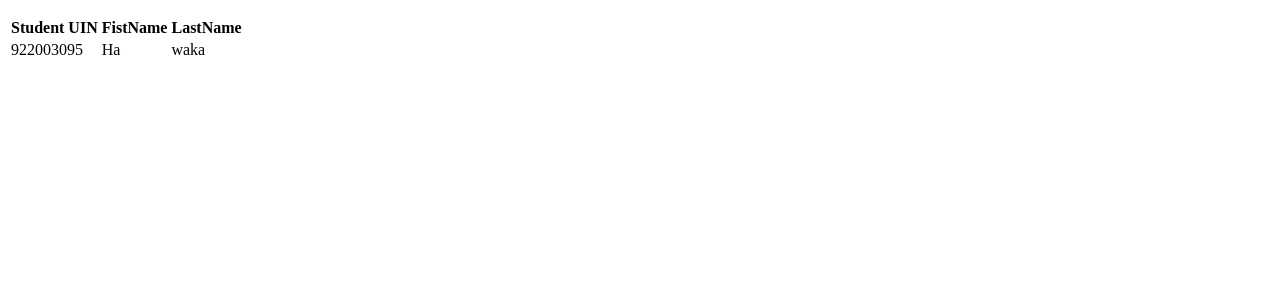
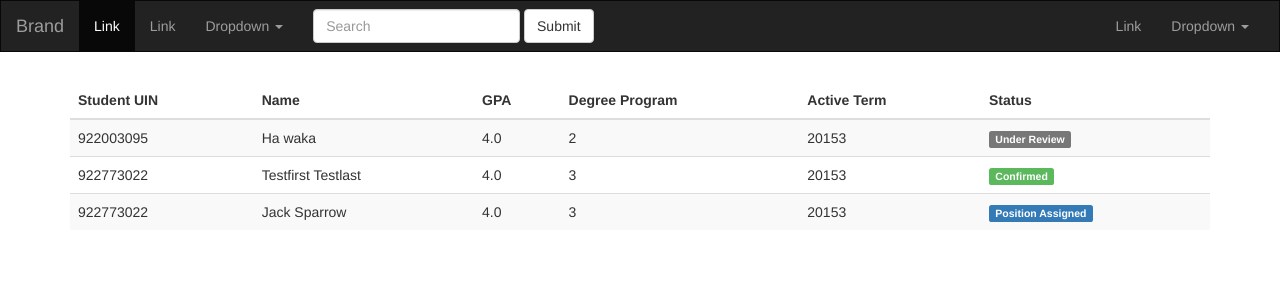
Before and after one commit to xiatian122/TA_Assignment, a Rails app: page /students in a window 1280 px wide. Shown: the top 300 px of the page. Run offline with Rails 7, Linux system fonts and the light colour scheme; data comes from the database, SQL or seed files in the repository; style sheets or scripts are compiled from the project's sources; parts of the project's set-up code (start-up, migrations or seed data) failed here and were passed over; some libraries are stand-ins or nearby versions.

Commit message:
front-end under going

```diff
--- /dev/null
+++ b/app/assets/stylesheets/base.scss
@@ -0,0 +1,95 @@
+// Bowei: This is the base scss file of this TA assignment project
+// will include bootstrap, common uitilies such mixins and variables
+
+@import "bootstrap-sprockets";
+@import "bootstrap";
+
+/* mixins, variables, etc. */
+
+/* mixins, variables, etc. */
+
+$gray-medium-light: #eaeaea;
+
+/* universal */
+/* navbar */
+.navbar{
+  border-radius: 0px;  /*override round border of default bootstrap*/
+
+}
+
+
+/* typography */
+
+h1, h2, h3, h4, h5, h6 {
+  line-height: 1;
+}
+
+h1 {
+  font-size: 3em;
+  letter-spacing: -2px;
+
+  margin-bottom: 30px;
+  text-align: center;
+}
+
+h2 {
+  font-size: 1.2em;
+  letter-spacing: -1px;
+  margin-bottom: 30px;
+  text-align: center;
+  font-weight: normal;
+  color: $gray-light;
+}
+
+p {
+  font-size: 1.1em;
+  line-height: 1.7em;
+}
+
+
+/* header */
+
+// #logo {
+//   float: left;
+//   margin-right: 10px;
+//   font-size: 1.7em;
+//   color: white;
+//   text-transform: uppercase;
+//   letter-spacing: -1px;
+//   padding-top: 9px;
+//   font-weight: bold;
+//   &:hover {
+//     color: white;
+//     text-decoration: none;
+//   }
+// }
+
+/* footer */
+
+// footer {
+//   margin-top: 45px;
+//   padding-top: 5px;
+//   border-top: 1px solid $gray-medium-light;
+//   color: $gray-light;
+//   a {
+//     color: $gray;
+//     &:hover {
+//       color: $gray-darker;
+//     }
+//   }
+//   small {
+//     float: left;
+//   }
+//   ul {
+//     float: right;
+//     list-style: none;
+//     li {
+//       float: left;
+//       margin-left: 15px;
+//     }
+//   }
+// }
+
+
+
+/* universal */
--- a/app/assets/stylesheets/student.scss
+++ b/app/assets/stylesheets/student.scss
@@ -1,3 +1,11 @@
 // Place all the styles related to the Student controller here.
 // They will automatically be included in application.css.
 // You can use Sass (SCSS) here: http://sass-lang.com/
+
+
+
+span{
+  &.students_table_status_underreview{
+    background-color: #999;
+  }
+}
--- a/app/controllers/students_controller.rb
+++ b/app/controllers/students_controller.rb
@@ -1,19 +1,27 @@
 class StudentsController < ApplicationController
+  #  /students
   def index
     @students = Student.all
   end
 
+  #  /students/new
   def new
   # default: render 'new' template
+    @student = Student.new
   end
 
+  # POSt /students
   def create
     @student = Student.create!(params[:student])
+    #TODO, modify this part code, so it automatically gives correct active_term literal
+    @student.active_term = "20153"
+    @student.save
     #debugger
     flash[:notice] = "#{@student.uin} was successfully created."
     redirect_to students_path
     end
 
+  # GET /students/:id
   def show
     id = params[:id]
     @student = Student.find(id)
@@ -29,10 +37,13 @@ class StudentsController < ApplicationController
     end
   end
 
+  # GET /students/:id/edit
   def edit
     @student = Student.find params[:id]
   end
 
+
+  # PATCH /students/:id
   def update
     @student = Student.find params[:id]
     @student.update_attributes!(params[:student])
@@ -40,6 +51,7 @@ class StudentsController < ApplicationController
     redirect_to student_path(@student)
   end
 
+  # GET /students/(:id)/withdraw_application
   def withdraw_application
    @student = Student.find params[:id]
    @student.active_term = '0'
--- a/app/models/student.rb
+++ b/app/models/student.rb
@@ -1,4 +1,8 @@
 class Student < ActiveRecord::Base
-    attr_accessible :uin, :first_name, :last_name, :advisor, :degree, :start_semester, :gpa, :position,
-                    :course_taken, :course_taed, :preferred_area, :preferred_course, :status, :active_term
+  attr_accessible :uin, :first_name, :last_name, :advisor, :degree, :start_semester, :gpa, :position,
+                  :course_taken, :course_taed, :preferred_area, :preferred_course, :status, :active_term
+
+  def fullName()
+    return  self.first_name + " " + self.last_name
+  end
 end
--- /dev/null
+++ b/app/views/layouts/_header.html.erb
@@ -0,0 +1,53 @@
+<nav class="navbar navbar-inverse">
+  <div class="container-fluid">
+    <!-- Brand and toggle get grouped for better mobile display -->
+    <div class="navbar-header">
+      <button type="button" class="navbar-toggle collapsed" data-toggle="collapse" data-target="#bs-example-navbar-collapse-1" aria-expanded="false">
+        <span class="sr-only">Toggle navigation</span>
+        <span class="icon-bar"></span>
+        <span class="icon-bar"></span>
+        <span class="icon-bar"></span>
+      </button>
+      <a class="navbar-brand" href="#">Brand</a>
+    </div>
+
+    <!-- Collect the nav links, forms, and other content for toggling -->
+    <div class="collapse navbar-collapse" id="bs-example-navbar-collapse-1">
+      <ul class="nav navbar-nav">
+        <li class="active"><a href="#">Link <span class="sr-only">(current)</span></a></li>
+        <li><a href="#">Link</a></li>
+        <li class="dropdown">
+          <a href="#" class="dropdown-toggle" data-toggle="dropdown" role="button" aria-haspopup="true" aria-expanded="false">Dropdown <span class="caret"></span></a>
+          <ul class="dropdown-menu">
+            <li><a href="#">Action</a></li>
+            <li><a href="#">Another action</a></li>
+            <li><a href="#">Something else here</a></li>
+            <li role="separator" class="divider"></li>
+            <li><a href="#">Separated link</a></li>
+            <li role="separator" class="divider"></li>
+            <li><a href="#">One more separated link</a></li>
+          </ul>
+        </li>
+      </ul>
+      <form class="navbar-form navbar-left" role="search">
+        <div class="form-group">
+          <input type="text" class="form-control" placeholder="Search">
+        </div>
+        <button type="submit" class="btn btn-default">Submit</button>
+      </form>
+      <ul class="nav navbar-nav navbar-right">
+        <li><a href="#">Link</a></li>
+        <li class="dropdown">
+          <a href="#" class="dropdown-toggle" data-toggle="dropdown" role="button" aria-haspopup="true" aria-expanded="false">Dropdown <span class="caret"></span></a>
+          <ul class="dropdown-menu">
+            <li><a href="#">Action</a></li>
+            <li><a href="#">Another action</a></li>
+            <li><a href="#">Something else here</a></li>
+            <li role="separator" class="divider"></li>
+            <li><a href="#">Separated link</a></li>
+          </ul>
+        </li>
+      </ul>
+    </div><!-- /.navbar-collapse -->
+  </div><!-- /.container-fluid -->
+</nav>
--- /dev/null
+++ b/app/views/layouts/_shim.html.erb
@@ -0,0 +1,4 @@
+<!--[if lt IE 9]>
+  <script src="//cdnjs.cloudflare.com/ajax/libs/html5shiv/r29/html5.min.js">
+  </script>
+<![endif]-->
--- a/app/views/layouts/application.html.erb
+++ b/app/views/layouts/application.html.erb
@@ -5,10 +5,13 @@
   <%= stylesheet_link_tag    'application', media: 'all', 'data-turbolinks-track' => true %>
   <%= javascript_include_tag 'application', 'data-turbolinks-track' => true %>
   <%= csrf_meta_tags %>
+  <%= render 'layouts/shim' %>
 </head>
 <body>
-
-<%= yield %>
+  <%= render 'layouts/header' %>
+  <div class='container'>
+    <%= yield %>
+  </div>
 
 </body>
 </html>
--- a/app/views/students/index.html.haml
+++ b/app/views/students/index.html.haml
@@ -1,14 +1,29 @@
 %p#notice=notice
 
-%table#students
+%table#students.table.table-striped
   %thead
     %tr
       %th Student UIN
-      %th FistName
-      %th LastName
+      %th Name
+      %th GPA
+      %th Degree Program
+      %th Active Term
+      %th Status
   %tbody
     - @students.each do |student|
       %tr
         %td= student.uin
-        %td= student.first_name
-        %td= student.last_name
+        %td= student.fullName()
+        %td= student.gpa
+        %td= student.degree
+        %td= student.active_term
+        %td
+          - case student.status
+            - when 1
+              %span{class:"label label-default"}="Under Review"
+            - when 2
+              %span{class:"label label-primary"}="Position Assigned"
+            - when 3
+              %span{class:"label label-success"}="Confirmed"
+            - else
+              %span{class:"label label-danger"}="Unknown"
```
Also changed, not shown: app/views/students/new.html.erb (added, +51 -0 lines), app/views/students/new.html.haml (deleted, +0 -14 lines), db/seeds.rb (+20 -4 lines), Gemfile, Gemfile.lock. Lines whose indentation alone changed are shown as unchanged.
